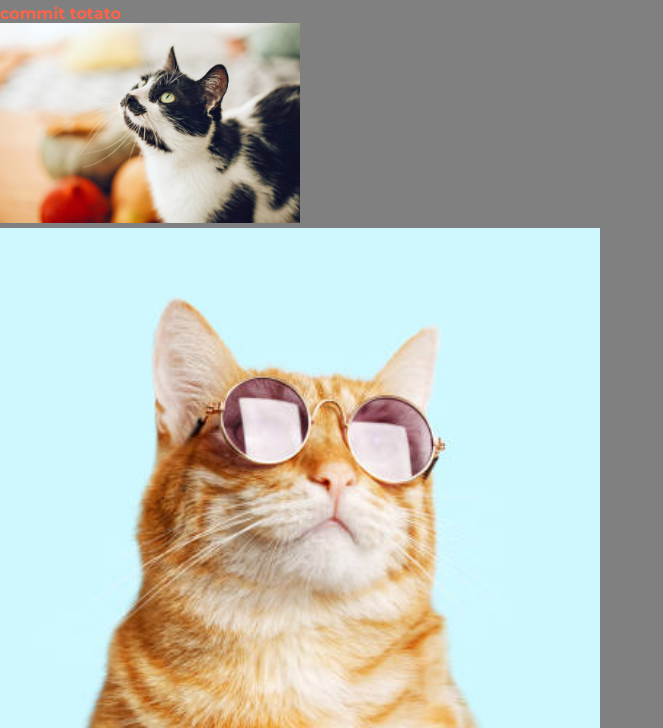
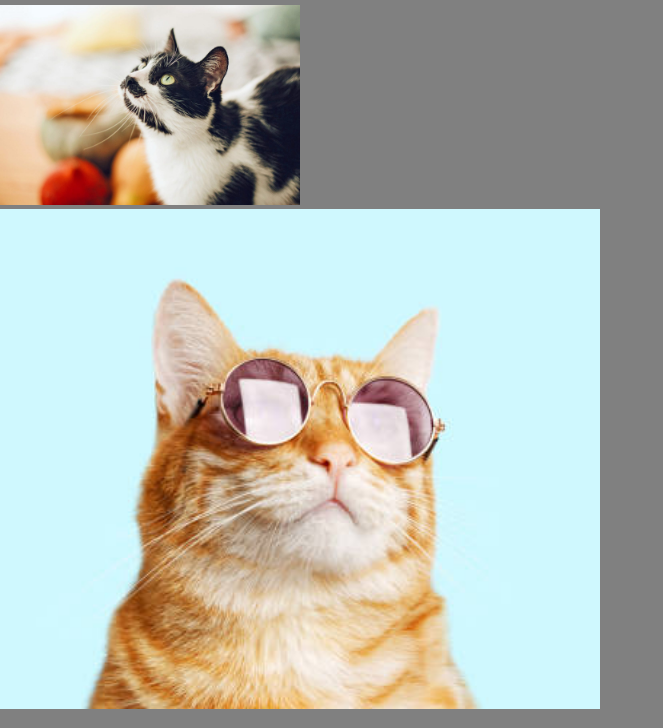
Before and after one commit to totato4/webpackLearn, a website built with webpack: page src/index.html in a window 1280 px wide. Shown: the part 133-861 px from the top of the page, without its empty margins (0-663 px from the left). Built offline with nearby package versions, Linux system fonts and the light colour scheme; a web font is replaced by a local one.

Commit message:
Update index.html

```diff
--- a/src/index.html
+++ b/src/index.html
@@ -11,7 +11,7 @@
     </header>
     <main>
         <h1>commit</h1>
-        <div>commit totato</div>
+
         <img style="width: 300px" src="img/cat.jpg" alt="cat picture">
     </main>
     <footer>
```
